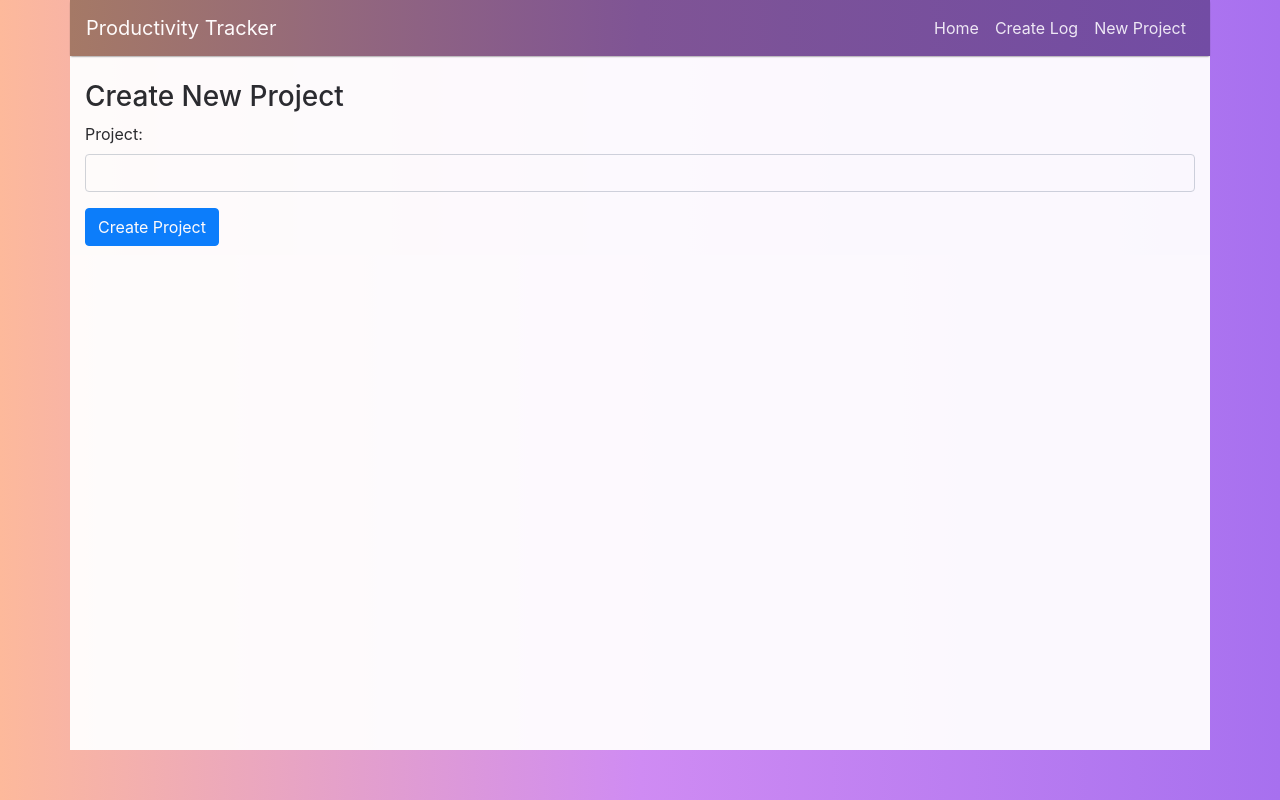
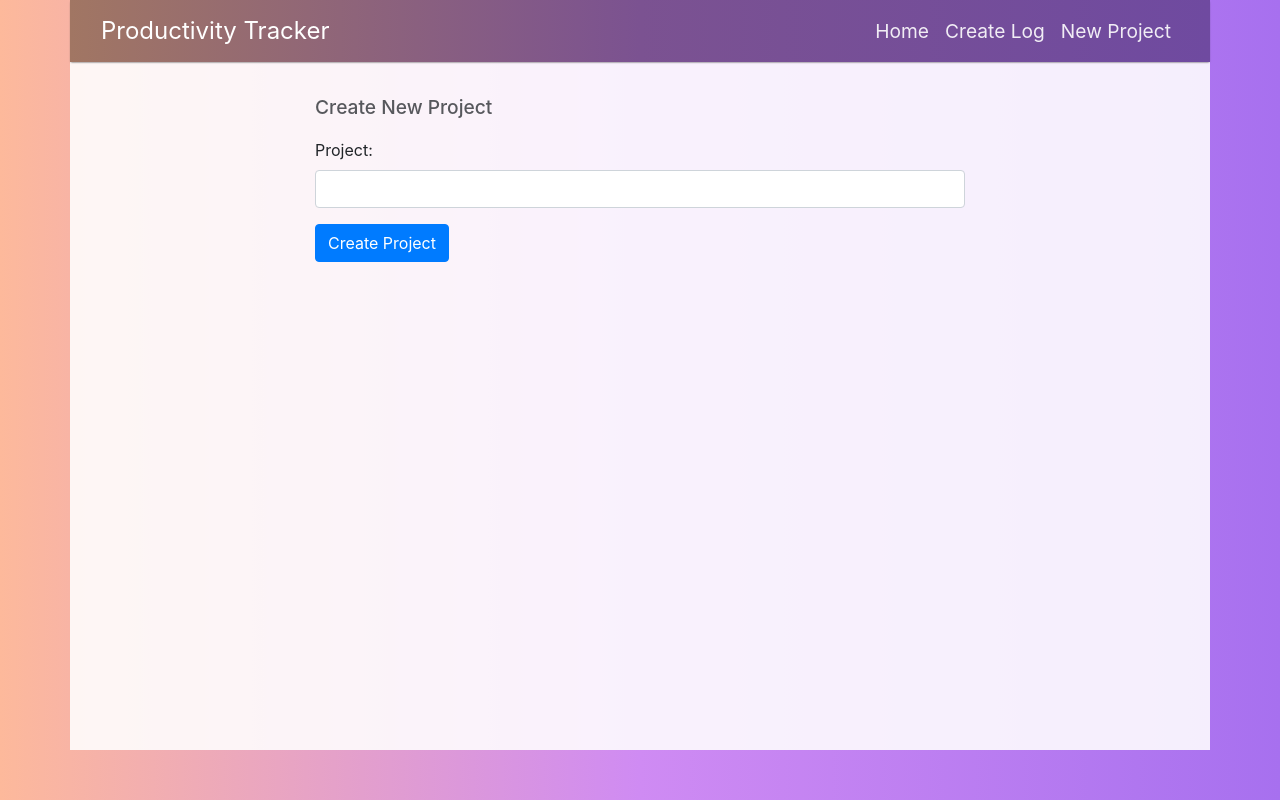
Before and after one commit to shivamsaigupta/mern-productivity-tracker, a React (Create React App) app in the folder frontend/: page /project in a window 1280 px wide. Built offline with nearby package versions, Linux system fonts and the light colour scheme.

Commit message:
Styling changes

```diff
--- a/frontend/src/components/create-project.component.js
+++ b/frontend/src/components/create-project.component.js
@@ -32,7 +32,8 @@
 
   render() {
     return (
-      <div>
+      <div className="container-ot">
+        <div className="container-sc">
           <h3>Create New Project</h3>
           <form onSubmit={this.onSubmit}>
             <div className="form-group">
@@ -54,6 +55,7 @@
             </div>
           </form>
         </div>
+      </div>
     );
   }
 }
--- a/frontend/src/components/create-task.component.js
+++ b/frontend/src/components/create-task.component.js
@@ -70,7 +70,8 @@
 
   render() {
     return (
-      <div>
+      <div className="container-ot">
+        <div className="container-sc">
           <h3>Create New Log</h3>
           <form onSubmit={this.onSubmit}>
             <div className="form-group">
@@ -128,6 +129,7 @@
             </div>
           </form>
         </div>
+      </div>
     );
   }
 }
--- a/frontend/src/components/edit-task.component.js
+++ b/frontend/src/components/edit-task.component.js
@@ -83,7 +83,8 @@
 
   render() {
     return (
-      <div>
+      <div className="container-ot">
+        <div className="container-sc">
           <h3>Edit Log</h3>
           <form onSubmit={this.onSubmit}>
             <div className="form-group">
@@ -133,9 +134,14 @@
               </div>
             </div>
             <div className="form-group">
-            <input type="submit" value="Edit Log" className="btn btn-primary" />
+              <input
+                type="submit"
+                value="Edit Log"
+                className="btn btn-primary"
+              />
             </div>
           </form>
+        </div>
       </div>
     );
   }
--- a/frontend/src/components/navbar.component.js
+++ b/frontend/src/components/navbar.component.js
@@ -1,16 +1,22 @@
 import React, { Component } from "react";
 import { Link } from "react-router-dom";
+import { FontAwesomeIcon } from "@fortawesome/react-fontawesome";
+import { faBars } from "@fortawesome/free-solid-svg-icons";
 
 class Navbar extends Component {
   render() {
     return (
-      <nav className="navbar navbar-dark navbar-expand-lg order-1">
-        <Link to="/" className="navbar-brand">
+      <nav className="navbar navbar-dark navbar-expand-lg" role="navigation">
+        <div className="container-fluid">
+          <div className="navbar-header">
+            <Link to="/" className="nav navbar-brand">
               Productivity Tracker
             </Link>
-        <div className="collpase navbar-collapse order-2">
-          <ul className="navbar-nav ml-auto">
-            <li className="navbar-item">
+          </div>
+
+          <div className="collapse navbar-collapse" id="myNavbar">
+            <ul className="nav navbar-nav ml-auto">
+              <li className="navbar-item active">
                 <Link to="/" className="nav-link">
                   Home
                 </Link>
@@ -27,6 +33,7 @@
               </li>
             </ul>
           </div>
+        </div>
       </nav>
     );
   }
--- a/frontend/src/components/task.component.js
+++ b/frontend/src/components/task.component.js
@@ -1,6 +1,8 @@
 import { Link } from "react-router-dom";
 import ms from "pretty-ms";
 import React from "react";
+import { FontAwesomeIcon } from "@fortawesome/react-fontawesome";
+import { faEdit, faTrashAlt } from "@fortawesome/free-solid-svg-icons";
 
 const Task = props => {
   return (
@@ -10,14 +12,21 @@
       <td>{ms(props.task.duration, { colonNotation: true })}</td>
       <td>{props.task.date.substring(0, 10)}</td>
       <td>
-        <Link to={"/edit/" + props.task._id}>Edit</Link> |
+        <Link to={"/edit/" + props.task._id}>
+          <FontAwesomeIcon className="checkButton" icon={faEdit} size="2x" />
+        </Link>
+        &ensp;
         <a
           href="#"
           onClick={() => {
             props.deleteTask(props.task._id);
           }}
         >
-          Delete
+          <FontAwesomeIcon
+            className="checkButton"
+            icon={faTrashAlt}
+            size="2x"
+          />
         </a>
       </td>
     </tr>
--- a/frontend/src/components/tasks-list.component.js
+++ b/frontend/src/components/tasks-list.component.js
@@ -58,7 +58,6 @@
     return (
       <div>
         <TimerBar rerenderCallback={this.rerenderCallback.bind(this)} />
-        <h3>Logged Tasks</h3>
         <table className="table">
           <thead className="thead-light">
             <tr>
--- a/frontend/src/style.css
+++ b/frontend/src/style.css
@@ -15,9 +15,8 @@
 }
 
 .container-top {
-  background-color: white;
+  background-color: #ffffffe1;
   min-height: 750px;
-  opacity: 0.95;
   padding: 0;
 }
 
@@ -91,9 +90,29 @@
   color: white !important;
   opacity: 0.9;
   transition: color 0.5s;
+  font-size: 1.2rem;
 }
 
 .nav-link:hover {
   opacity: 1;
   color: #fdb99b !important;
 }
+
+h3 {
+  font-size: 1.2rem;
+  opacity: 0.75;
+  margin-bottom: 1.2rem;
+}
+
+.navbar-brand {
+  font-size: 1.5rem;
+}
+
+.container-ot {
+  margin-top: 10px;
+}
+
+.container-sc {
+  max-width: 650px;
+  margin: auto;
+}
```
Also changed, not shown: frontend/TODO.txt (added). Lines whose indentation alone changed are shown as unchanged.
